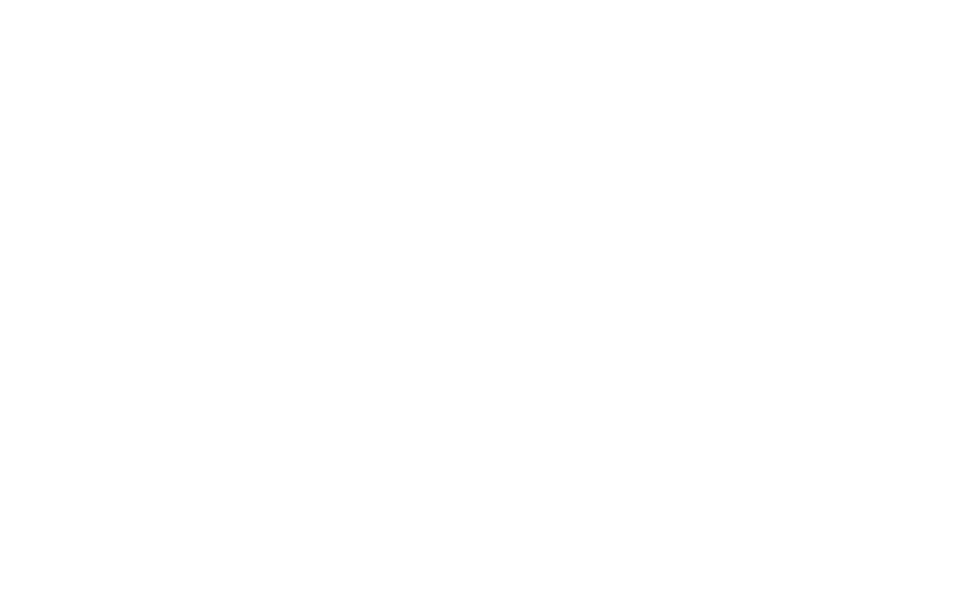
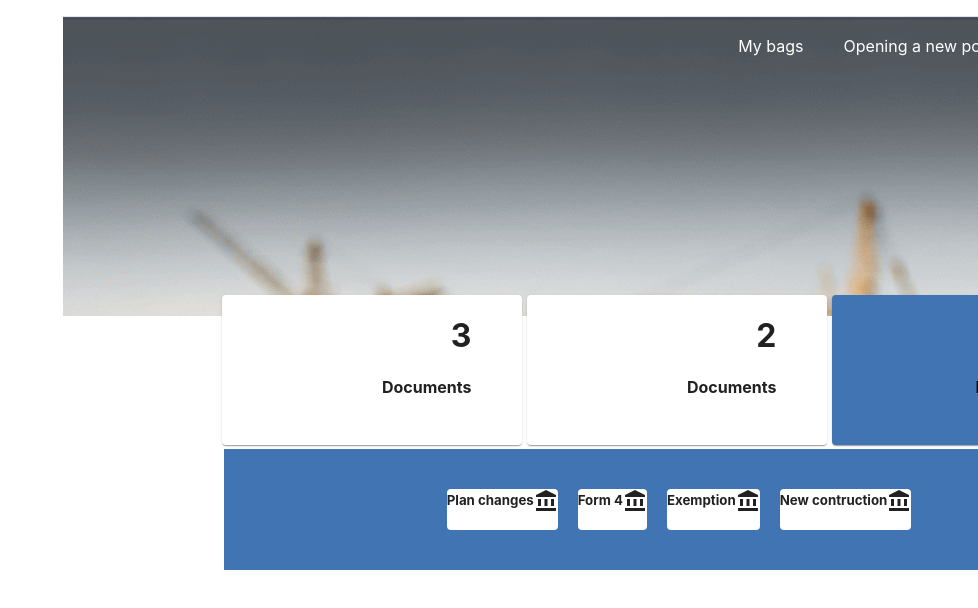
Before and after one commit to ahadnur/tofes4, a React (Create React App) app: page /caseform in a window 1280 px wide. Shown: the top 608 px of the page, without its empty margins (302-1280 px from the left). Built offline with nearby package versions, Linux system fonts and the light colour scheme.

Commit message:
create case

```diff
--- a/package.json
+++ b/package.json
@@ -4,6 +4,7 @@
   "private": true,
   "dependencies": {
     "@material-ui/core": "^4.12.3",
+    "@material-ui/icons": "^4.11.2",
     "@testing-library/jest-dom": "^5.14.1",
     "@testing-library/react": "^11.2.7",
     "@testing-library/user-event": "^12.8.3",
--- a/src/App.js
+++ b/src/App.js
@@ -1,5 +1,4 @@
-import './App.css';
-import Navbar from './component/common/Nav';
+
 import {
   BrowserRouter as Router,
   Switch,
@@ -8,17 +7,18 @@ import {
 import { Home } from './component/home/Home';
 import { TestDashBoard } from './component/testDashBoard';
 import { Register } from './component/Account/Register';
+import { DashContent } from "./component/Dashboard/dContent";
+import { CaseForm } from "./component/CreateCase/caseForm";
 
 
 function App() {
   return (
     <Router>
-      {/* <Navbar /> */}
-      {/* <DashContent /> */}
       <Switch>
        <Route exact path="/"><Home/></Route>
-       <Route exact path="/dashboard"><TestDashBoard/></Route>
-       <Route  path="/register"><Register/></Route>
+       <Route exact path="/dashboard"><DashContent/></Route>
+       <Route exact path="/register"><Register/></Route>
+       <Route exact path="/caseform"><CaseForm/></Route>
      </Switch>
     </Router>
   );
--- a/src/component/Account/Register.js
+++ b/src/component/Account/Register.js
@@ -13,52 +13,41 @@ export const Register = () => {
             <Container maxWidth="sm" className="">
                 <Typography style={{ backgroundColor: '#cfe8fc', padding: 20 }} component="h1" >Login</Typography>
                 <form className="r__form" noValidate autoComplete="off">
-                    <Grid container spacing={2}>
-                        <Grid item xs={12} md={6}>
+                    {/* <Grid container spacing={2}> */}
                     <label>שם פרטי</label><br />
-                            <input /><br />
-                        </Grid>
+                    <input type="text" /><br />
 
-                        <Grid item xs={12} md={6}>
                     <label>שם פרטי</label><br />
-                            <input /><br />
-                        </Grid>
+                    <input type="text" /><br />
 
-                        <Grid item xs={12} md={6}>
+
+
                     <label>מספר תעודת זהות</label><br />
-                            <input /><br />
-                        </Grid>
+                    <input type="text" /><br />
 
-                        <Grid item xs={12} md={6}>
                     <label>שם פרטי</label><br />
-                            <input /><br />
-                        </Grid>
+                    <input type="text" /><br />
 
-                        <Grid item xs={12} md={6}>
                     <label>שם פרטי</label><br />
-                            <input /><br />
-                        </Grid>
-                        <Grid item xs={12} md={6}>
+                    <input type="text" /><br />
+
                     <label>טלפון נייד (מספר זה ישמש לצורך התחברות)</label><br />
-                            <input /><br />
-                        </Grid>
-                        <Grid item xs={12} md={6}>
+                    <input type="text" /><br />
+
                     <label>טלפון נייד נוסף (רשות)</label><br />
-                            <input /><br />
-                        </Grid>
-                        <Grid item xs={12} md={6}>
+                    <input type="text" /><br />
+
                     <label>שם משרד/גוף מתכנן(רשות)י</label><br />
                     <input /><br />
-                        </Grid>
-                        <Grid  item xs={12} md={12} sm={12}>
+
                     <label>דואר אלקטרוני</label><br />
-                            <input /><br />
-                        </Grid>
-                        <Grid style={{  display: 'flex', justifyContent: 'center' }} item xs={12} md={12} sm={12}>
-                            <Button style={{minWidth: 200}}  variant="contained" color="primary" >Login</Button>
-                        </Grid>
+                    <input type="text" /><br />
 
-                    </Grid>
+
+                    <Button style={{ minWidth: 200 }} variant="contained" color="primary" >Login</Button>
+
+
+                    {/* </Grid> */}
                 </form>
             </Container>
 
--- /dev/null
+++ b/src/component/CreateCase/caseForm.js
@@ -0,0 +1,67 @@
+import { Container, CssBaseline, Grid, Paper } from '@material-ui/core'
+import React from 'react'
+import '../Styles/createcase/caseform.css'
+import AccountBalanceIcon from '@material-ui/icons/AccountBalance';
+
+export const CaseForm = () => {
+    return (
+        <Container>
+
+            <div className="cform__content__wrapper" >
+                <div className="cform__content" style={{
+                    backgroundImage: `url('images/oref_hp_bg.png')`,
+                    objectFit: 'contain'
+                }}>
+                    <ul>
+                        <li><a href="">Update personal detail</a></li>
+                        <li><a href="">Opening a new portfolio</a></li>
+                        <li><a href="">My bags</a></li>
+                    </ul>
+                </div>
+
+            </div>
+
+            <Grid container className="" spacing={2}>
+                <Grid item xs={12}>
+                    <Grid container justifyContent="center" spacing={4}>
+                        <Paper style={{ backgroundColor: "#4174b3" }} className="c_paper">
+                            <h1 style={{ color: '#ff9a43' }}>1</h1>
+                            <h4>Detail of case</h4>
+                        </Paper>
+                        <Paper className="c_paper">
+                            <h1>2</h1>
+                            <h4>Documents</h4>
+                        </Paper>
+                        <Paper className="c_paper">
+                            <h1>3</h1>
+                            <h4>Documents</h4>
+                        </Paper>
+                    </Grid>
+                </Grid>
+            </Grid>
+
+            <Grid container justifyContent="center" style={{marginTop:20}}>
+                <form className="case__form">
+                    <Grid className="case__form__grid" container justifyContent="center">
+                        <Paper elevation={0} className="c__form_type"  md={3}>
+                            <AccountBalanceIcon />
+                            <h5>New contruction</h5>
+                        </Paper>
+                        <Paper elevation={0} className="c__form_type"  md={3}>
+                            <AccountBalanceIcon />
+                            <h5>Exemption</h5>
+                        </Paper>
+                        <Paper elevation={0} className="c__form_type"  md={3}>
+                            <AccountBalanceIcon />
+                            <h5>Form 4</h5>
+                        </Paper>
+                        <Paper elevation={0} className="c__form_type"  md={3}>
+                            <AccountBalanceIcon />
+                            <h5>Plan changes</h5>
+                        </Paper>
+                    </Grid>
+                </form>
+            </Grid>
+        </Container>
+    )
+}
--- /dev/null
+++ b/src/component/Styles/createcase/caseform.css
@@ -0,0 +1,58 @@
+.cform__content__wrapper{
+    min-height: 250px;
+
+
+}
+
+.cform__content{
+    min-height: 300px;
+}
+.cform__content ul{
+    display: flex;
+    justify-content: right;
+    align-items: center;
+}
+
+.cform__content ul li{
+    list-style-type: none;
+    padding: 20px;
+}
+
+.cform__content ul li:hover{
+    border-bottom: 2px solid steelblue;
+}
+
+.cform__content ul li a{
+    text-decoration: none;
+    color: white;
+}
+
+.c_paper{
+    min-width: 300px;
+    min-height: 150px;
+    margin-right: 5px;
+    margin-top: -5px;
+    box-sizing: border-box;
+    padding-right: 50px;
+}
+.c_paper h1{
+
+}
+.c__form_type{
+    display: flex;
+    justify-content: center;
+    background-color: #4174b3;
+    margin: 10px;
+    background-color:#4174b3;
+}
+
+.c__form_type h5{
+   margin-top: 3px;;
+}
+.case__form{
+    margin-top: 50;
+    background-color:#4174b3;
+    padding:30px;
+    width: 69%;
+}
+/* .case__form__grid */
--- a/src/component/home/Home.js
+++ b/src/component/home/Home.js
@@ -2,6 +2,7 @@ import React from 'react'
 import { Content } from './Content'
 import Footer from './Footer'
 import Navbar from '../common/Nav'
+
 export const Home = () => {
     return (
         <>
--- a/src/index.js
+++ b/src/index.js
@@ -4,8 +4,6 @@ import './index.css';
 import App from './App';
 
 ReactDOM.render(
-  <React.StrictMode>
-    <App />
-  </React.StrictMode>,
+    <App />,
   document.getElementById('root')
 );
```
Also changed, not shown: 1 other file (tests, documents, lock files or other folders). Lines whose indentation alone changed are shown as unchanged.
